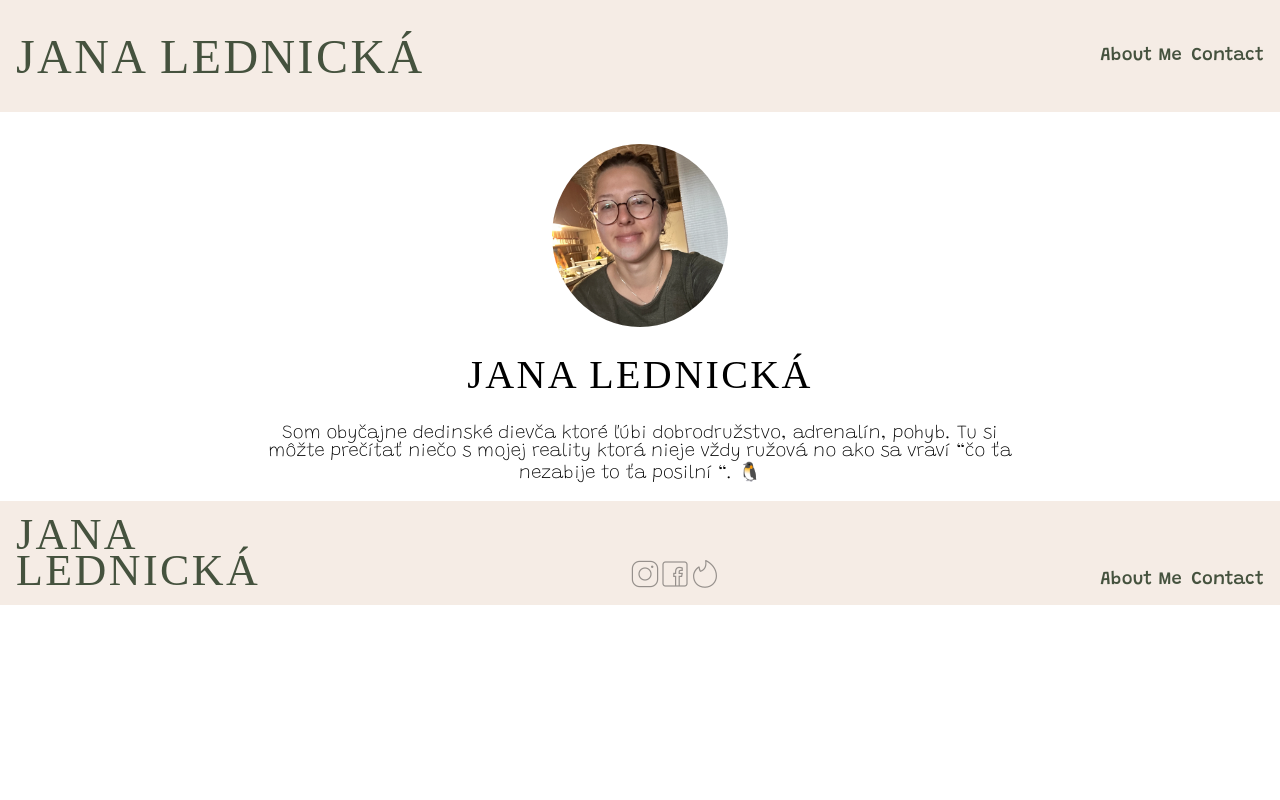
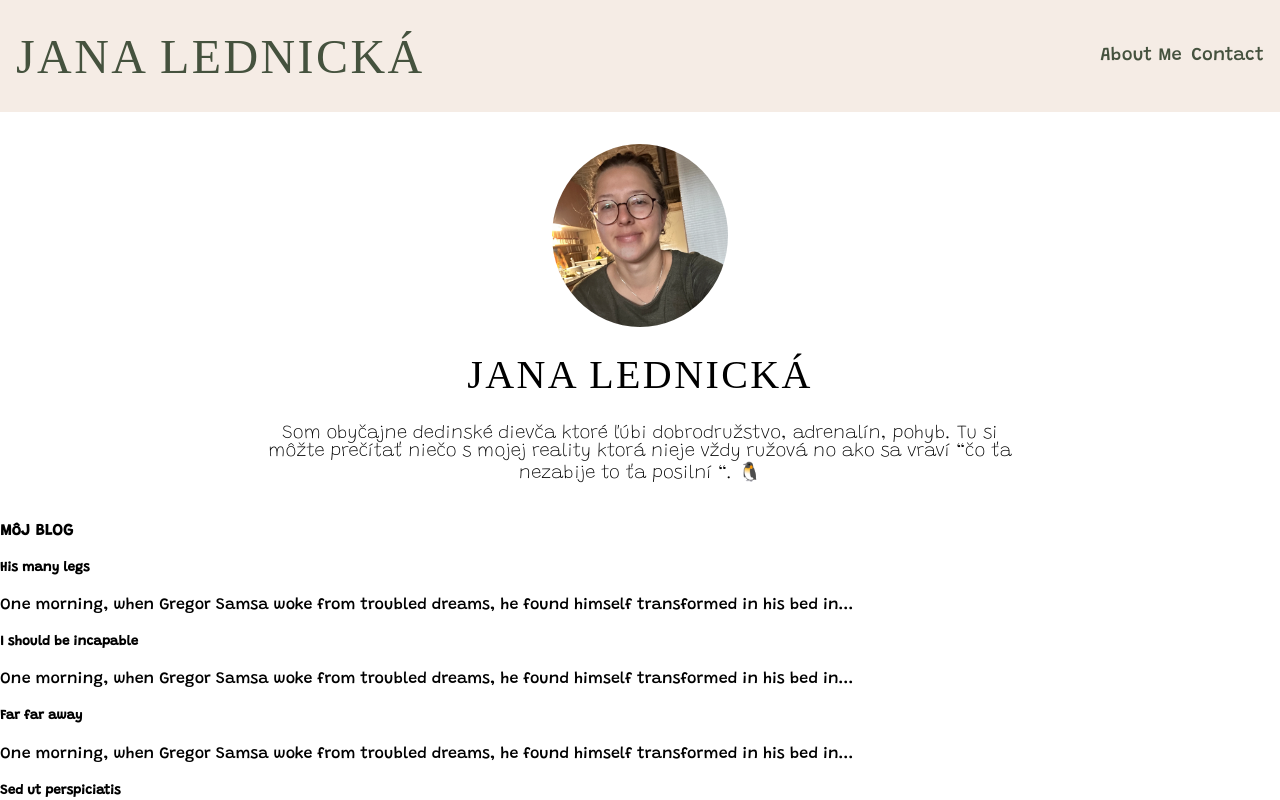
Before and after one commit to unikorm/webblog_forjane, a React (Create React App) app: page / in a window 1280 px wide. Shown: the top 800 px of the page. Built offline with nearby package versions, Linux system fonts and the light colour scheme; a web font is replaced by a local one.

Commit message:
i have it without provider, now i see what is wrong with this logic/system, it has no click/way back forward like in your history of url, it doesn't show url.. so i style it now and then i rebuild it with provider to better user experience..

```diff
--- a/src/App.js
+++ b/src/App.js
@@ -22,7 +22,7 @@ function App() {
         <FullArticle articleId={selectedArticleId} />
       ) : (
         <BlogList
-          articles={articles}
+          articles={articles.articles}
           onArticleClick={(id) => setSelectedArticleId(id)} />
       )}
       <Footer />
--- a/src/components/BlogList.js
+++ b/src/components/BlogList.js
@@ -1,6 +1,22 @@
 
-const BlogList = () => {
+import React from "react";
 
+const BlogList = ({ articles, onArticleClick }) => {
+
+    return (
+        <section>
+            <h4>MôJ BLOG</h4>
+            {articles.map((article) => (
+                <article
+                    key={article.id}
+                    onClick={() => onArticleClick(article.id)}
+                >
+                    <h5>{article.title}</h5>
+                    <p>{article.content.slice(0, 100) + "..."}</p>
+                </article>
+            ))}
+        </section>
+    );
 };
 
 export default BlogList;
--- a/src/pages/FullArticle.js
+++ b/src/pages/FullArticle.js
@@ -4,7 +4,7 @@ import articles from "../data.json";
 import React from "react";
 
 const FullArticle = ({ articleId }) => {
-const article = articles.find((article) => article.id === articleId);
+const article = articles.articles.find((article) => article.id === articleId);
 
 if (!article) {
     return (
```
